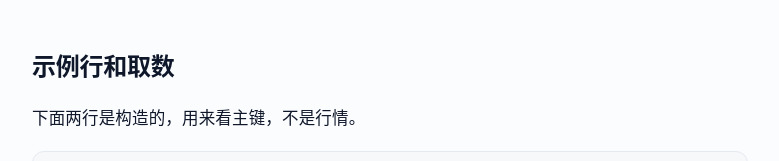
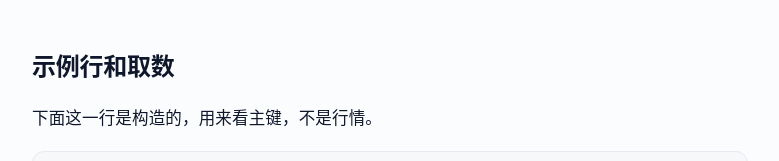
Before and after one commit to quantdash-net/blog, an Astro site: page /posts/sqlite-daily-bars in a window 1280 px wide. Shown: the part 1773-1934 px from the top of the page, without its empty margins (112-891 px from the left). Built offline with nearby package versions, Linux system fonts and the light colour scheme; Astro itself is replaced by a stand-in of ours; code samples lack their colours.

Commit message:
修订：示例改成一行构造数据
Co-authored-by: benchmark_cc <Carlosxiaoqing@users.noreply.github.com>

````diff
--- a/src/content/posts/sqlite-daily-bars.md
+++ b/src/content/posts/sqlite-daily-bars.md
@@ -59,7 +59,7 @@ def upsert_daily(conn: sqlite3.Connection, rows: list[dict]) -> None:
 
 ## 示例行和取数
 
-下面两行是构造的，用来看主键，不是行情。
+下面这一行是构造的，用来看主键，不是行情。
 
 ```python
 sample = [
````
